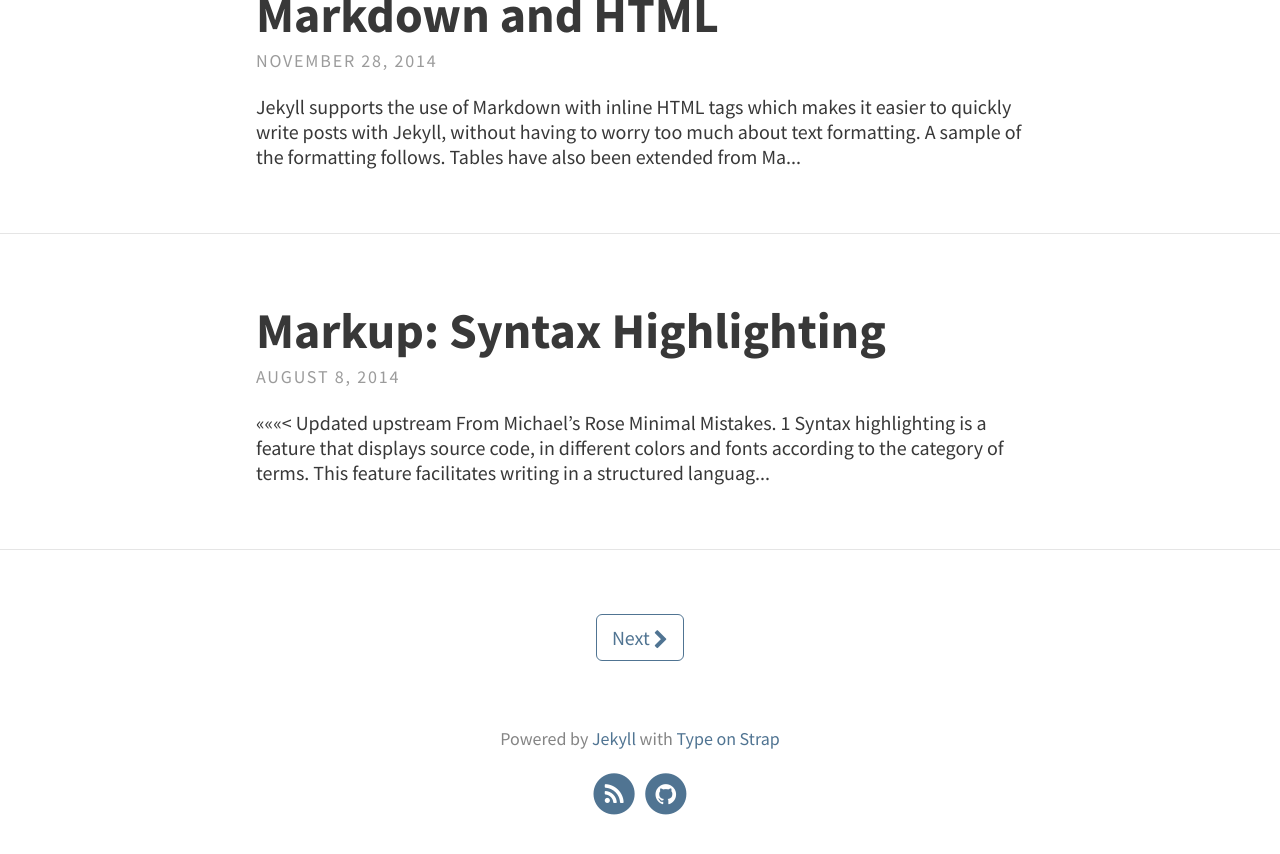
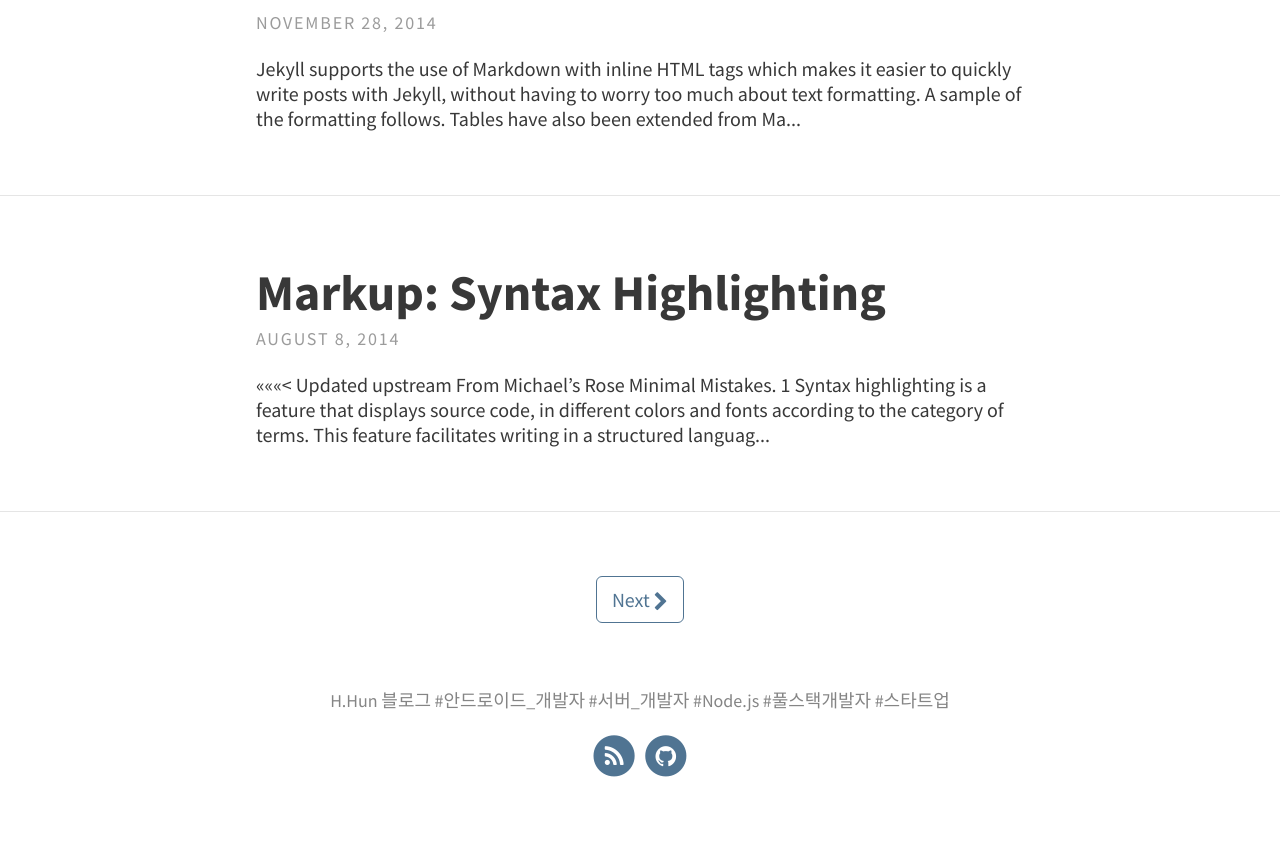
Before and after one commit to MrHun/hhun.github.io, a Jekyll site: the page built from index.html, in a window 1280 px wide and 900 px high, scrolled down 1606 px. Shown: the top 854 px of the window. Built offline with Jekyll 4.4.1, drawn with Linux system fonts in a browser that asks for light colours; the list of posts is cut into pages by our own code; some of the changed text lies outside the part shown.

Commit message:
Update _config.yml

```diff
--- a/_config.yml
+++ b/_config.yml
@@ -12,11 +12,16 @@ theme_settings:
   description: "A website with blog posts and pages" # used by search engines
 
   # Header and footer text
+  #header_text: > #two or three lines to describe your site
+     #<p>Change header text in <code>_config.yml</code> <br> to update this feature.</p>
   header_text: > #two or three lines to describe your site
-     <p>Change header text in <code>_config.yml</code> <br> to update this feature.</p>
+     <p>안드로이드 풀스택 개발자</p>
   header_text_feature_image: assets/img/pexels/triangular.jpeg
+  #footer_text: >
+  #Powered by <a href="https://jekyllrb.com/">Jekyll</a> with <a href="https://github.com/sylhare/Type-on-Strap">Type on Strap</a>
   footer_text: >
-   Powered by <a href="https://jekyllrb.com/">Jekyll</a> with <a href="https://github.com/sylhare/Type-on-Strap">Type on Strap</a>
+    H.Hun 블로그 #안드로이드_개발자 #서버_개발자 #Node.js #풀스택개발자 #스타트업
+
 
   # Icons
   rss: true
```
